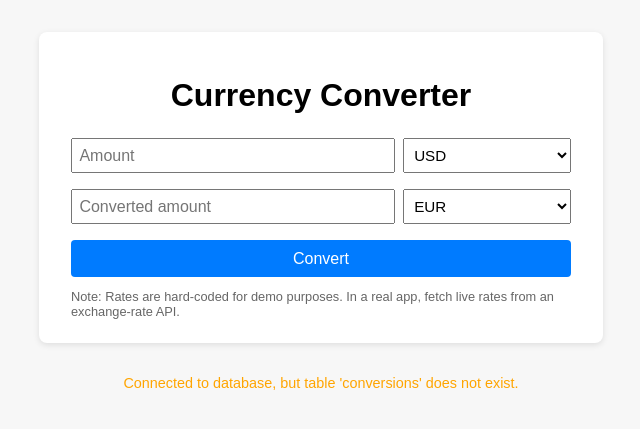
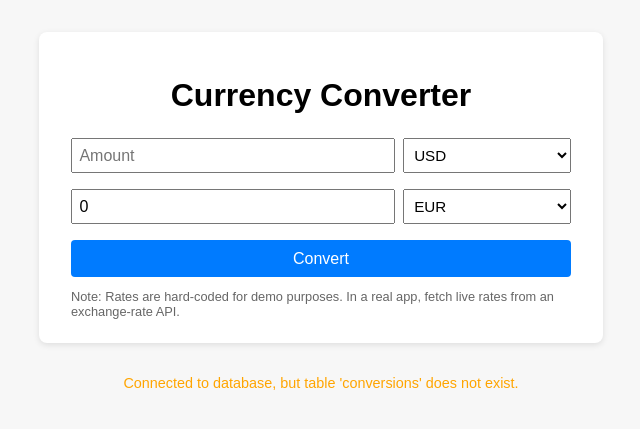
Before and after one commit to rhinoseross/ConverterApp, a PHP site: page / in a window 1280 px wide. Shown: the top 429 px of the page, without its empty margins (319-959 px from the left). Run offline with PHP 8.4, Linux system fonts and the light colour scheme.

Commit message:
Update index.php

```diff
--- a/site/index.php
+++ b/site/index.php
@@ -10,7 +10,7 @@ $rates = [
 ];
 
 $amountFrom   = '';
-$amountTo     = '';
+$amountTo     = '0';
 $fromCurrency = 'USD';
 $toCurrency   = 'EUR';
 $error        = '';
```
